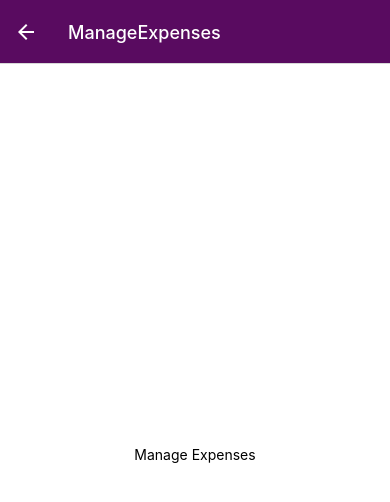
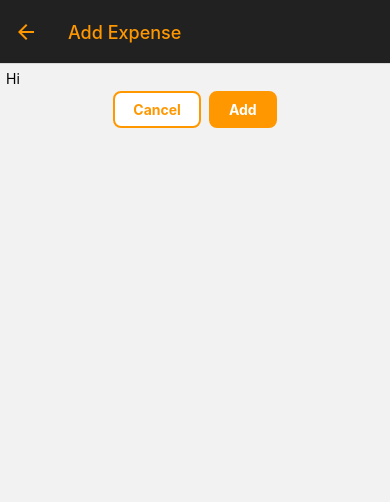
Before and after one commit to omarxs2/expense-app, a React Native app: screen /ManageExpenses in a window 390 px wide. Shown: the top 502 px of the page. Built offline with nearby package versions, Linux system fonts and the light colour scheme.

Commit message:
adding manage expenses screen

```diff
--- a/App.js
+++ b/App.js
@@ -1,14 +1,16 @@
 import { StatusBar } from 'expo-status-bar';
-import { StyleSheet, Text, View } from 'react-native';
+import { StyleSheet } from 'react-native';
+import { Ionicons } from '@expo/vector-icons';
+import { GlobalStyles } from './constants/style';
+
 import { NavigationContainer } from '@react-navigation/native';
 import { createNativeStackNavigator } from '@react-navigation/native-stack'
 import { createBottomTabNavigator } from '@react-navigation/bottom-tabs';
+
 import AllExpenses from './screens/AllExpenses'
 import RecentExpenses from './screens/RecentExpenses'
 import ManageExpenses from './screens/ManageExpenses'
-
-import { Ionicons } from '@expo/vector-icons';
-import { GlobalStyles } from './constants/style';
+import IconButton from './components/ui/IconButton';
 
 const Stack = createNativeStackNavigator();
 const BottomTabs = createBottomTabNavigator();
@@ -16,14 +18,22 @@ const BottomTabs = createBottomTabNavigator();
 const ExpensesOverviewTabs = () => {
 
   return (
-    <BottomTabs.Navigator screenOptions={{
-      headerStyle: { backgroundColor: GlobalStyles.colors.primary900 },
-      headerTintColor: GlobalStyles.colors.secondary500,
-      tabBarStyle: { backgroundColor: GlobalStyles.colors.primary900 },
-      tabBarActiveTintColor: GlobalStyles.colors.secondary500,
-      tabBarInactiveTintColor: GlobalStyles.colors.primary100
+    <BottomTabs.Navigator
+      screenOptions={({ navigation }) =>
+      ({
+        headerStyle: { backgroundColor: GlobalStyles.colors.primary900 },
+        headerTintColor: GlobalStyles.colors.secondary500,
+        tabBarStyle: { backgroundColor: GlobalStyles.colors.primary900 },
+        tabBarActiveTintColor: GlobalStyles.colors.secondary500,
+        tabBarInactiveTintColor: GlobalStyles.colors.primary100,
+        headerRight: () => {
+          return <IconButton onPress={() => navigation.navigate('ManageExpenses')}
+            color={GlobalStyles.colors.secondary500}
+            icon='add' />
+        }
+      })
 
-    }}>
+      }>
       <BottomTabs.Screen
         name="RecentExpenses"
         component={RecentExpenses}
@@ -44,7 +54,6 @@ const ExpensesOverviewTabs = () => {
             <Ionicons color={color} size={size} name='calendar-outline' />
           ),
         }} />
-
     </BottomTabs.Navigator>
   )
 };
@@ -55,9 +64,8 @@ export default function App() {
       <NavigationContainer>
         <Stack.Navigator
           screenOptions={{
-            headerStyle: { backgroundColor: '#590b60' },
-            headerTintColor: '#fff',
-            contentStyle: { backgroundColor: '#ead9eb' },
+            headerStyle: { backgroundColor: GlobalStyles.colors.primary900 },
+            headerTintColor: GlobalStyles.colors.secondary500,
           }}
         >
           <Stack.Screen
@@ -65,7 +73,12 @@ export default function App() {
             component={ExpensesOverviewTabs}
             options={{ headerShown: false }}
           />
-          <Stack.Screen name='ManageExpenses' component={ManageExpenses} />
+          <Stack.Screen name='ManageExpenses'
+          component={ManageExpenses}
+          options={{
+            presentation:'modal'
+          }}
+          />
         </Stack.Navigator>
       </NavigationContainer>
       <StatusBar style='light' />
--- a/components/expenses/ExpensesItem.js
+++ b/components/expenses/ExpensesItem.js
@@ -1,14 +1,20 @@
 import { StyleSheet, Text, View, Pressable } from 'react-native';
 import { GlobalStyles } from '../../constants/style'
-
-
+import { useNavigation } from '@react-navigation/native'
 
 function ExpensesItem({ itemData }) {
+    const navigation = useNavigation();
+
+    const onPressHandler = () => {
+        navigation.navigate('ManageExpenses', {
+            expenseId: itemData.item.id
+        })
+    }
     return (
         <Pressable
             android_ripple={{ color: '#817f7f' }}
             style={({ pressed }) => pressed && styles.pressed}
-            onPress={() => { console.log('asd') }}>
+            onPress={onPressHandler}>
             <View style={styles.container}>
                 <View >
                     <Text>{itemData.item.description}</Text>
--- /dev/null
+++ b/components/ui/CustomButton.js
@@ -0,0 +1,52 @@
+
+import { Pressable, StyleSheet, View, Text } from 'react-native';
+import { Ionicons } from '@expo/vector-icons'
+import { GlobalStyles } from '../../constants/style'
+
+function CustomButton({ children, color, textColor, borderColor, onPress }) {
+
+    return (
+        <View style={[styles.rootContainer,
+        {
+            backgroundColor: color,
+            borderColor: borderColor || color,
+            borderWidth: 2
+
+        }]}>
+            <Pressable
+                style={({ pressed }) => !pressed ? styles.buttonContainer : [styles.buttonContainer, styles.pressed]}
+                onPress={onPress}>
+                <View>
+                    <Text style={[styles.buttonText, { color: textColor }]}>
+                        {children}
+                    </Text>
+                </View>
+            </Pressable>
+        </View>
+
+    );
+}
+
+
+export default CustomButton;
+
+
+const styles = StyleSheet.create({
+    rootContainer: {
+        borderRadius: 8,
+        padding: 8,
+        overflow: 'hidden',
+        margin:4
+    },
+    buttonText: {
+        fontWeight: 'bold',
+        textAlign:'center'
+    },
+    buttonContainer: {
+        borderRadius: 8,
+        marginHorizontal: 10
+    },
+    pressed: {
+        opacity: 0.25
+    },
+});
--- /dev/null
+++ b/components/ui/IconButton.js
@@ -0,0 +1,27 @@
+
+import { Pressable, StyleSheet } from 'react-native';
+import { Ionicons } from '@expo/vector-icons'
+
+function IconButton({ color, icon, onPress }) {
+    return (
+        <Pressable
+            style={({ pressed }) => !pressed ? styles.buttonContainer : [styles.buttonContainer, styles.pressed]}
+            onPress={onPress}>
+            <Ionicons name={icon} color={color} size={32} />
+        </Pressable >
+    );
+}
+
+
+export default IconButton;
+
+
+const styles = StyleSheet.create({
+    buttonContainer: {
+        borderRadius: 8,
+        marginHorizontal: 10
+    },
+    pressed: {
+        opacity: 0.25
+    },
+});
--- a/screens/ManageExpenses.js
+++ b/screens/ManageExpenses.js
@@ -1,9 +1,49 @@
-import { StyleSheet, Text, View } from 'react-native';
+import { useLayoutEffect } from 'react';
+import { Button, StyleSheet, Text, View } from 'react-native';
+import IconButton from '../components/ui/IconButton';
+import { GlobalStyles } from '../constants/style'
+import CustomButton from '../components/ui/CustomButton';
 
-function ManageExpenses(props) {
+function ManageExpenses({ route, navigation }) {
+  const id = route.params?.expenseId
+  const isEditing = !!id;
+
+  useLayoutEffect(() => {
+    navigation.setOptions({
+      title: isEditing ? 'Edit Expense' : 'Add Expense'
+    })
+  }, [navigation, isEditing])
+
+  const closeHandler = ()=>{
+    navigation.goBack();
+  }
   return (
     <View style={styles.container}>
-      <Text>Manage Expenses</Text>
+      <Text>Hi</Text>
+      <View style={styles.buttonsContainer}>
+        <CustomButton
+        onPress={closeHandler}
+          color={'#fff'}
+          textColor={GlobalStyles.colors.secondary500}
+          borderColor={GlobalStyles.colors.secondary500}>
+          Cancel
+        </CustomButton>
+        <CustomButton
+          color={GlobalStyles.colors.secondary500}
+          textColor={'#fff'}>
+          {isEditing ? 'Edit' : 'Add'}
+        </CustomButton>
+      </View>
+
+      {
+        isEditing && (
+          <View style={styles.deleteButton}>
+            <IconButton icon='trash' size={24} color={GlobalStyles.colors.secondary500} />
+          </View>
+        )
+      }
+
+
     </View>
   );
 }
@@ -13,8 +53,20 @@ export default ManageExpenses;
 const styles = StyleSheet.create({
   container: {
     flex: 1,
-    backgroundColor: '#fff',
-    alignItems: 'center',
+    padding:6,
+
+  },
+  buttonsContainer: {
+    flexDirection: 'row',
     justifyContent: 'center',
+    alignItems:'center'
   },
+  deleteButton: {
+    margin: 10,
+    padding: 10,
+    borderTopWidth: 2,
+    borderTopColor: GlobalStyles.colors.secondary500,
+    alignItems: 'center'
+
+  }
 });
```
